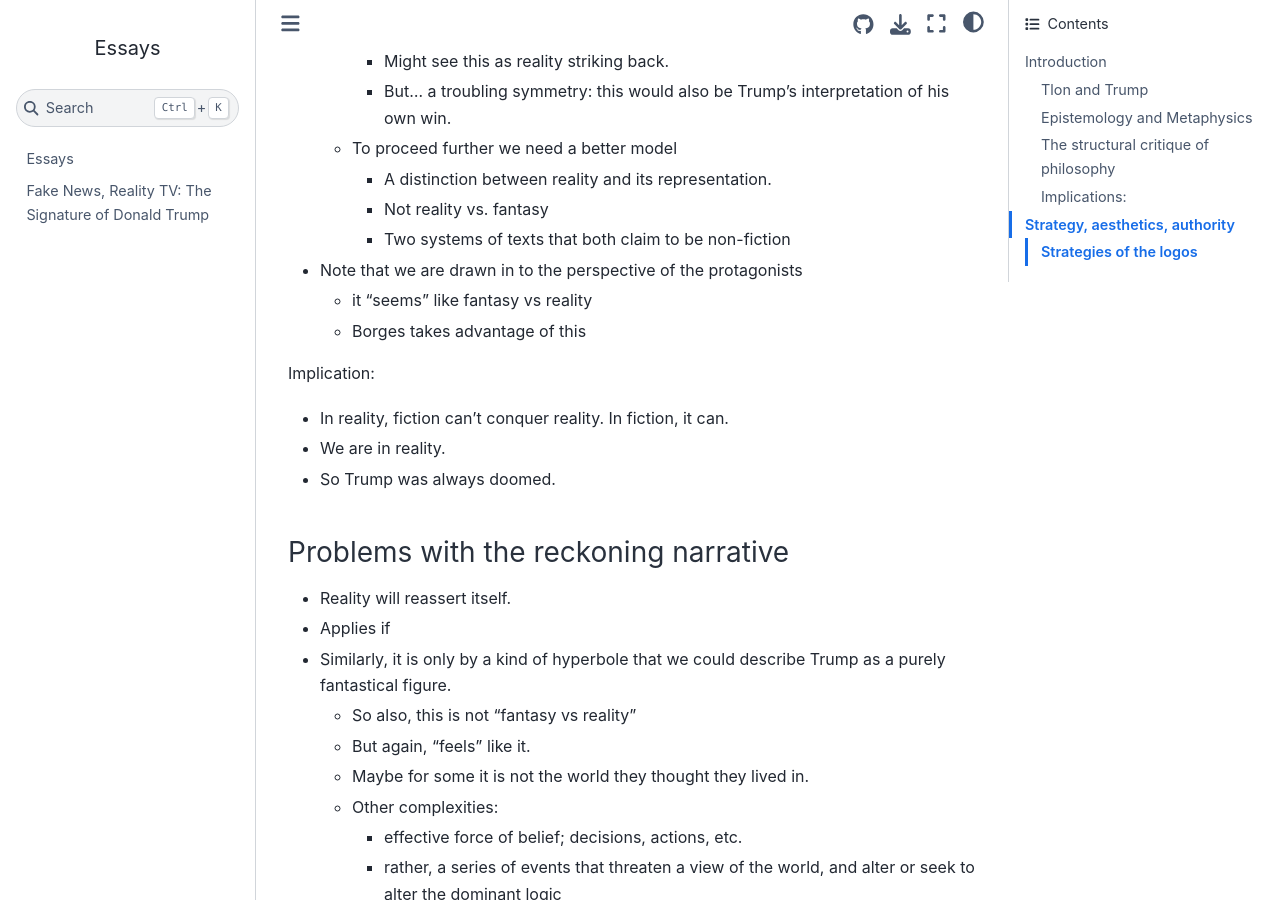
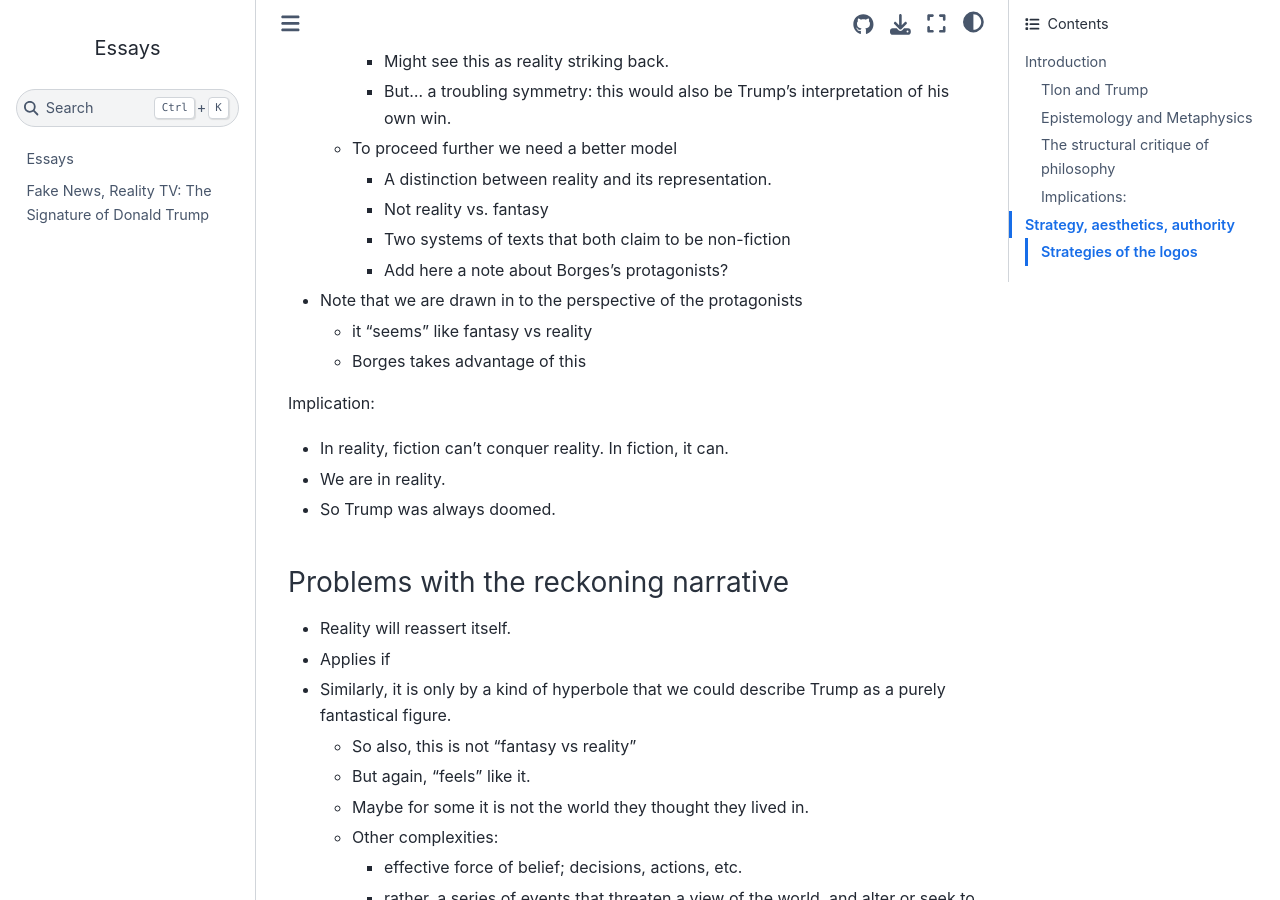
Before and after one commit to gramlogic/essays, a Jupyter Book: the page built from ior/outline_details.md, in a window 1280 px wide and 900 px high, scrolled down 1326 px. Built offline with Jupyter Book 1.0.4 settings and Sphinx 7.4.7 and the Sphinx Book theme 1.1.4, drawn with Linux system fonts in a browser that asks for light colours.

Commit message:
small addition

```diff
--- a/ior/outline_details.md
+++ b/ior/outline_details.md
@@ -42,6 +42,7 @@ The reckoning narrative thus distinguishes between Borges and Trump
     * A distinction between reality and its representation.
     * Not reality vs. fantasy
     * Two systems of texts that both claim to be non-fiction
+    * Add here a note about Borges's protagonists?
 
 
 * Note that we are drawn in to the perspective of the protagonists
```
